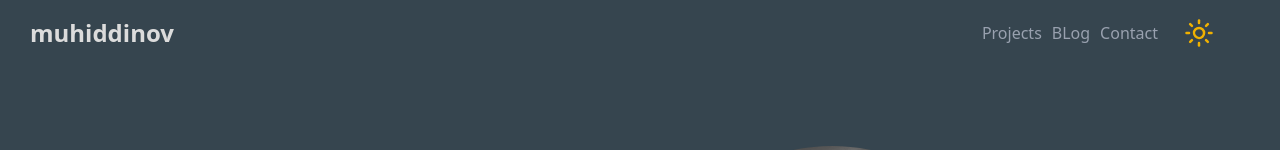
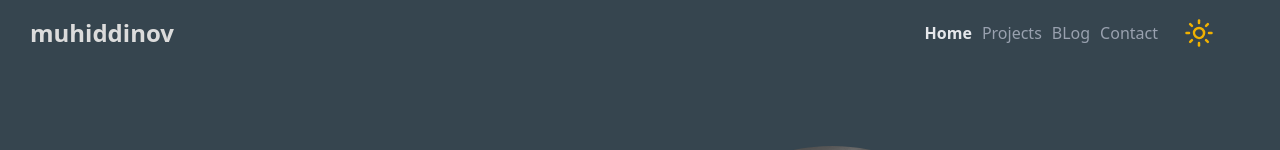
Before and after one commit to nurmuhammadxon/portfolio, a React (Vite) app: page / in a window 1280 px wide. Shown: the top 150 px of the page. Built offline with nearby package versions, Linux system fonts and the light colour scheme.

Commit message:
Header add Home buttons and scrollbar style add

```diff
--- a/src/index.css
+++ b/src/index.css
@@ -7,6 +7,12 @@
     --color-lightMode: #D3D3D3;
     --color-softDark: #1A1A1A;
     --color-gainsboro: #DCDCDC;
+}
+
+::-webkit-scrollbar {
+    height: 4px;
+    width: 4px;
+    background: #f8deff;
 }
 
 /* animation */
--- a/src/util/constants.jsx
+++ b/src/util/constants.jsx
@@ -10,6 +10,11 @@ import matrix from '../assets/Matrix.png'
 import onlineStore from '../assets/onlineStore.png'
 
 export const headerNavBar = [
+    {
+        id: uuidv4(),
+        title: 'Home',
+        link: '/',
+    },
     {
         id: uuidv4(),
         title: 'Projects',
```
